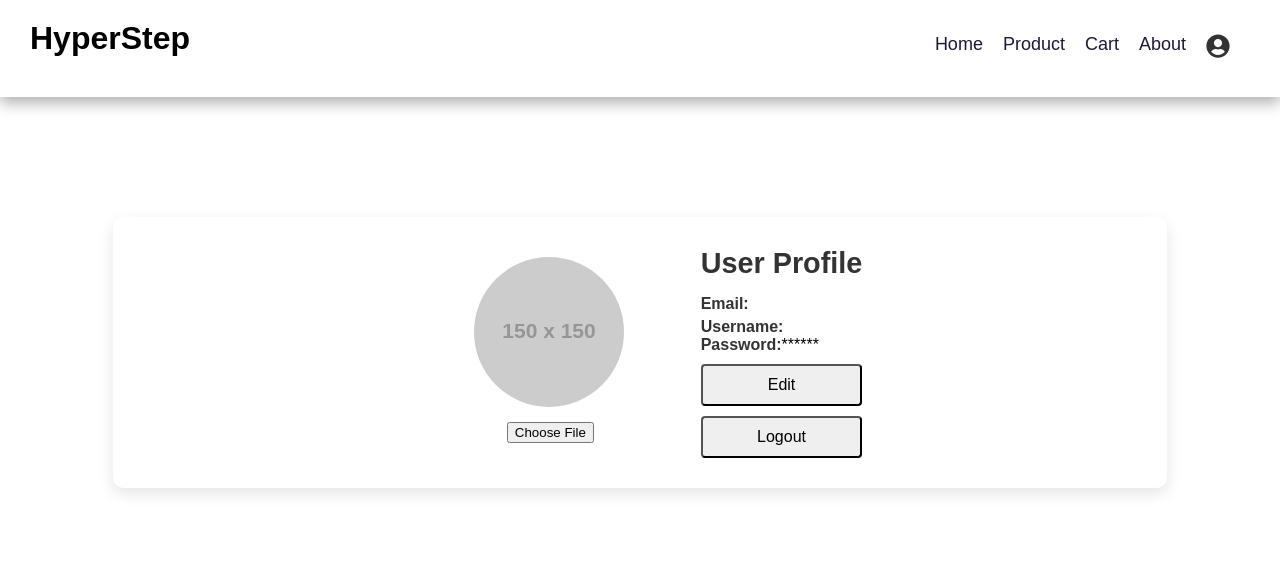
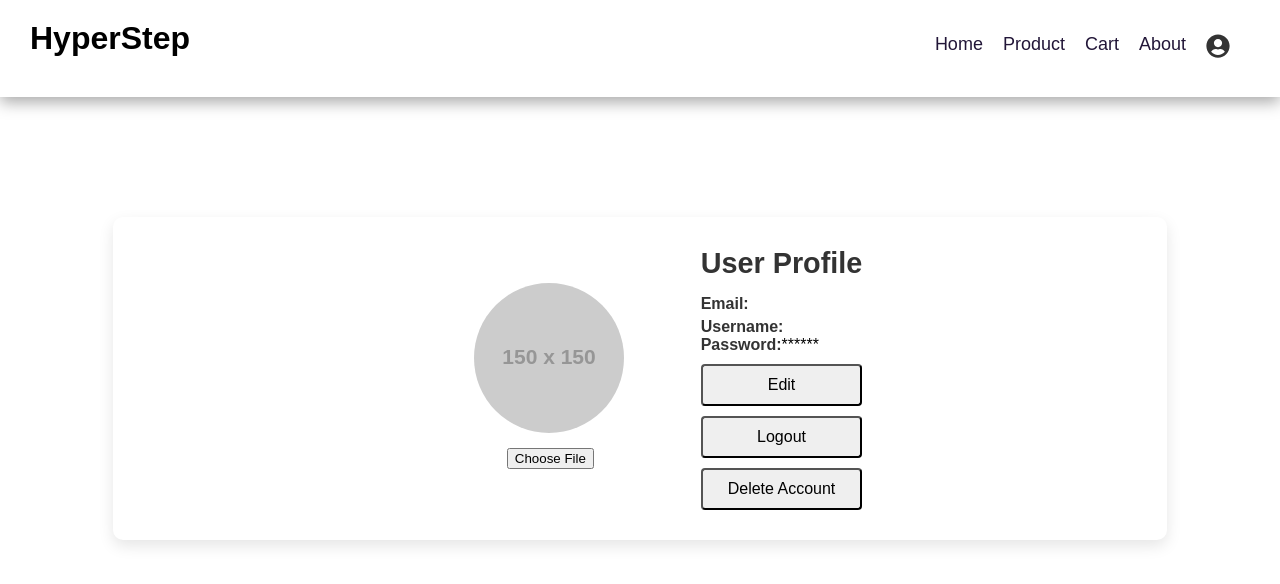
Before and after one commit to StruggleCore333/Shoe-Website, a React (Vite) app in the folder HyperStepShop/: page /user in a window 1280 px wide. Shown: the top 584 px of the page. Built offline with nearby package versions, Linux system fonts and the light colour scheme; no server answers; sample sign-in values are in the browser's storage.

Commit message:
Add files via upload

```diff
--- a/HyperStepShop/src/comp/user.jsx
+++ b/HyperStepShop/src/comp/user.jsx
@@ -46,6 +46,19 @@ const User = () => {
             setIsEditing(false); // Stop editing after update
         } catch (error) {
             console.error("Error updating user data:", error);
+        }
+    };
+
+    const handleDeleteAccount = async () => {
+        const userId = user.id; // Get the user ID from the state
+        try {
+            await axios.delete(`http://localhost:8081/api/user/${userId}`);
+            alert("Your account has been deleted successfully.");
+            localStorage.removeItem('userId'); // Clear user ID from local storage
+            navigate('/'); // Redirect to login page
+        } catch (error) {
+            console.error("Error deleting user account:", error);
+            alert("There was an error deleting your account. Please try again.");
         }
     };
 
@@ -122,6 +135,7 @@ const User = () => {
                         )}
                         {/* Change here: from Delete Account to Logout */}
                         <button onClick={handleLogout} className="btn btn-danger">Logout</button>
+                        <button onClick={handleDeleteAccount} className="btn btn-danger">Delete Account</button>
                     </div>
                 </div>
             </main>
```
